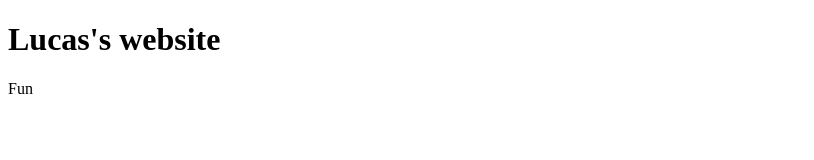
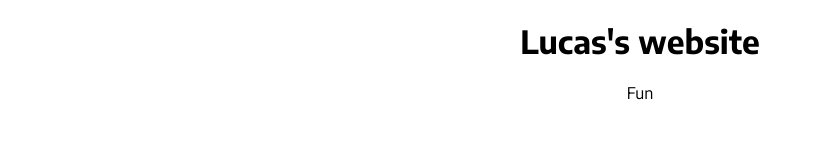
Before and after one commit to DocSwxng/website, a plain HTML site: page index.html in a window 1280 px wide. Shown: the whole page, without its empty margins (0-814 px from the left). Drawn offline with Linux system fonts and the light colour scheme.

Commit message:
Made stuff look better and added font

```diff
--- a/index.html
+++ b/index.html
@@ -3,9 +3,8 @@
 <html>
     <head>
         <title>lucasdcatch</title>
-        <link rel="preconnect" href="https://fonts.googleapis.com">
-        <link rel="preconnect" href="https://fonts.gstatic.com" crossorigin>
-        <link href="https://fonts.googleapis.com/css2?family=Encode+Sans:wght@100..900&display=swap" rel="stylesheet">
+        <link rel="stylesheet" href="style.css">
+        <link href="https://fonts.googleapis.com/css2?family=Encode+Sans:wght@400;700&display=swap" rel="stylesheet">
     </head>
 
     <body>
--- /dev/null
+++ b/style.css
@@ -0,0 +1,9 @@
+@font-face {
+ font-family: 'sans-serif';
+ src: url(https://fonts.googleapis.com/css2?family=Encode+Sans:wght@100..900&display=swap) format('woff2');
+}
+
+body {
+    font-family: 'Encode Sans', sans-serif;
+    text-align: center;
+}
```
